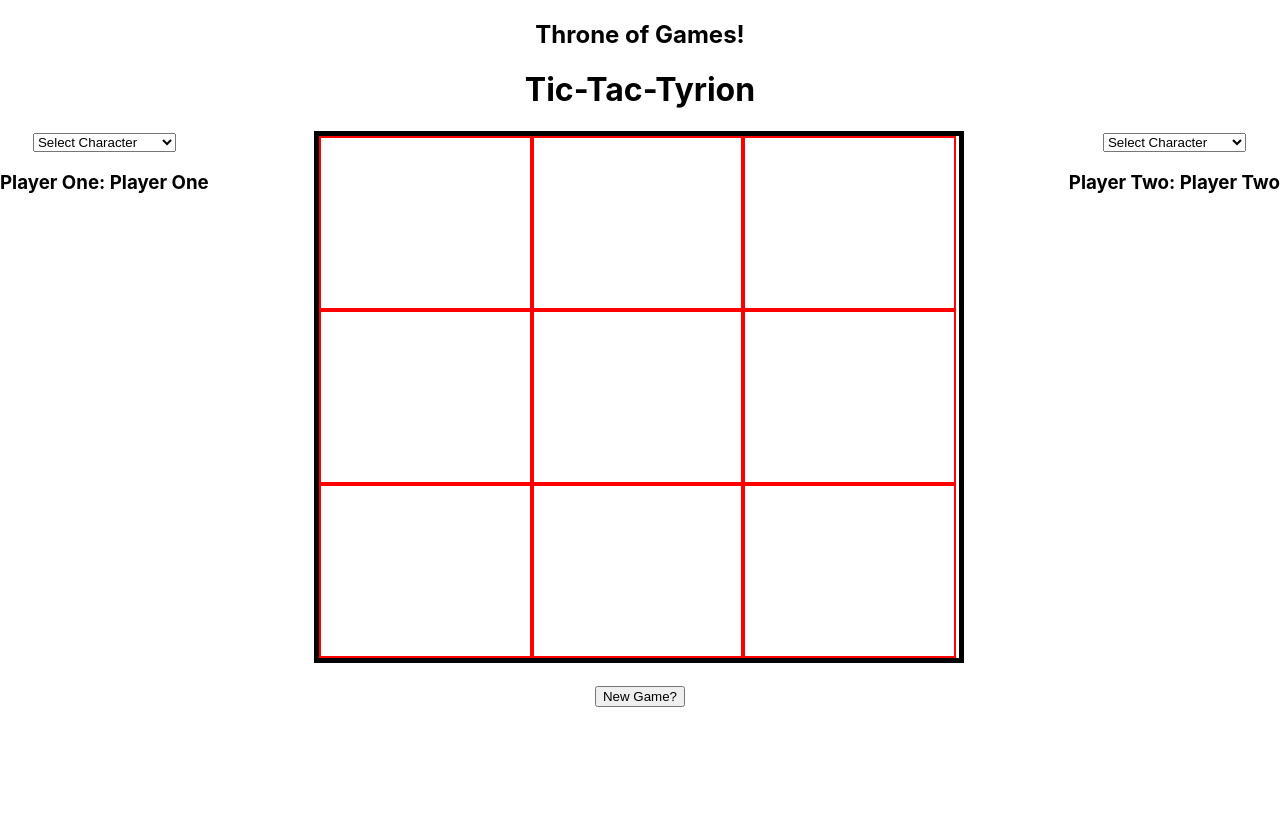
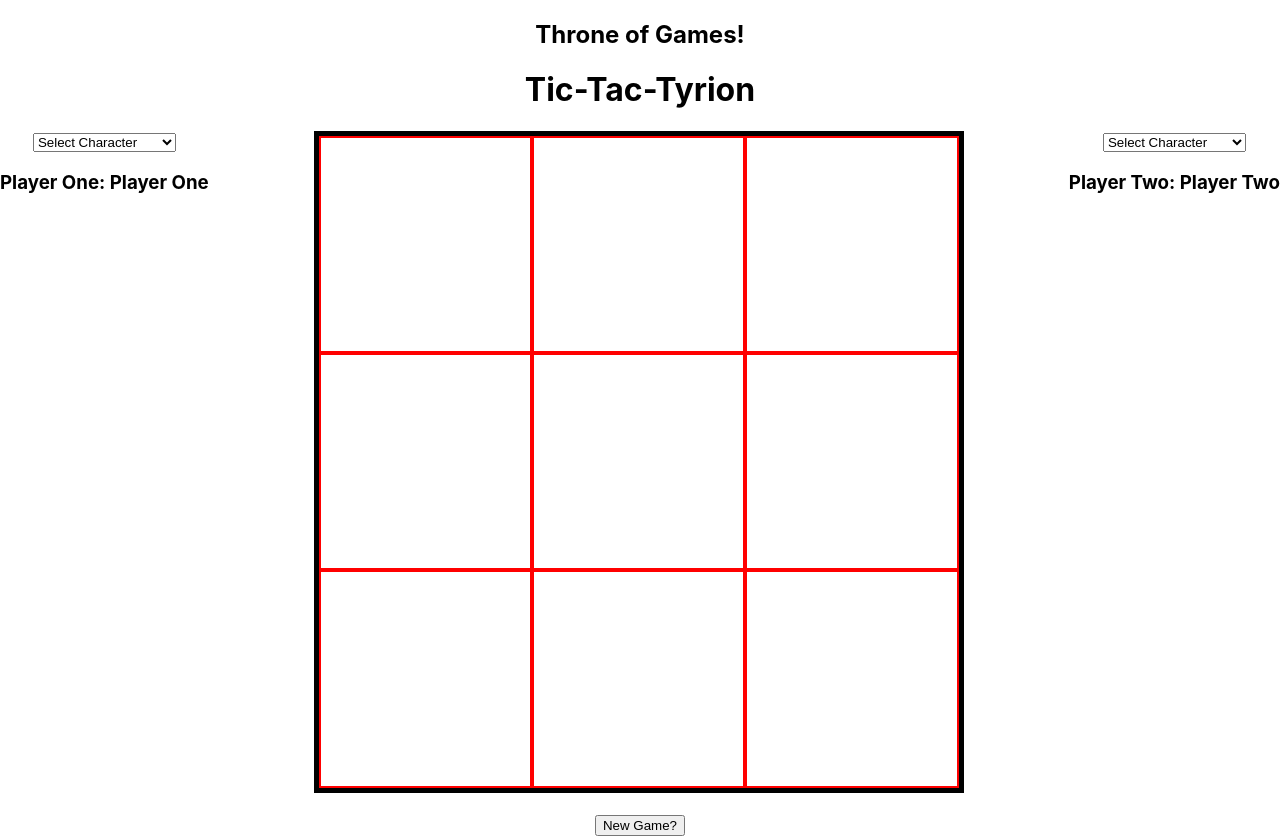
Before and after one commit to emauldin84/throne-of-games-mini-project, a React (Create React App) app: page /tic-tac-tyrion in a window 1280 px wide. Before the commit the page ends 800 px from the top, so only its background shows below. Built offline with nearby package versions, Linux system fonts and the light colour scheme.

Commit message:
changed css.  the image forces a set square.  so it can be a simple grid design and it will always be square.

```diff
--- a/src/App.css
+++ b/src/App.css
@@ -43,11 +43,12 @@
   border: 5px solid black;
   width:50%;
   /* height:500px; */
-  display: inline-grid;
-  justify-items: center;
+  /* display: inline-grid; */
+  display:grid;
+  /* justify-items: center; */
   margin:auto;
-  grid-template-columns: repeat(3, 33%);
-  grid-auto-rows: 1fr;
+  grid-template-columns: repeat(3, 33.33%);
+  /* grid-auto-rows: 1fr; */
   grid-column-gap: none;
 
 }
@@ -55,12 +56,13 @@
 /* we may change this so the size is flexible... which would mean the div for the board has to be
 forced to a square size.... */
 .ticTacToeSquare {
-  width:100%;
+  /* width:100%;
   height:8rem;
-  padding-top:10%;  /* forces square shape */
-  padding-bottom:10%;
-  margin: 0 auto;
-  font-size:10vw;
+  padding-top:10%;   */
+  /* forces square shape */
+  /* padding-bottom:10%; */
+  /* margin: 0 auto; */
+  /* font-size:10vw; */
   border:2px red solid;
 }
 
```
